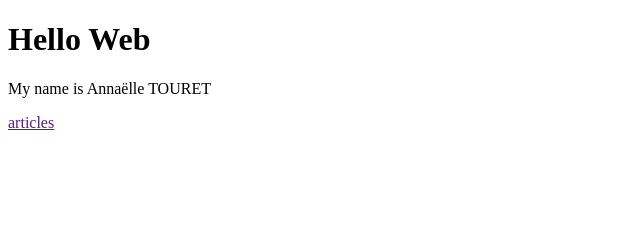
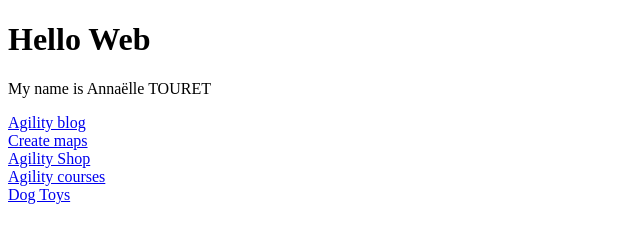
Before and after one commit to TOURETAnnaelle/lab02, a plain HTML site: page index.html in a window 1280 px wide. Shown: the whole page, without its empty margins (0-640 px from the left). Drawn offline with Linux system fonts and the light colour scheme.

Commit message:
website finish

```diff
--- a/index.html
+++ b/index.html
@@ -8,7 +8,15 @@
 <body>
     <h1> Hello Web </h1>
     <p>My name is Annaëlle TOURET </p>
-    <a href "https://baddogagility.com/"> articles </a >
+    <a href= "https://baddogagility.com/"> Agility blog </a><br>
+    <a href ="http://www.agilitymaps.com/"> Create maps </a><br>
+    <a href= "https://galican.co.uk/"> Agility Shop </a><br>
+    <a href= "https://www.fenzidogsportsacademy.com/blog/strategy-for-agility-a-course-analysis-case-study"> Agility courses </a><br>
+    <a href ="https://www.petsathome.com/shop/en/pets/dog/dog-toys"> Dog Toys </a>
+
+
+
+
 
 
 
```
